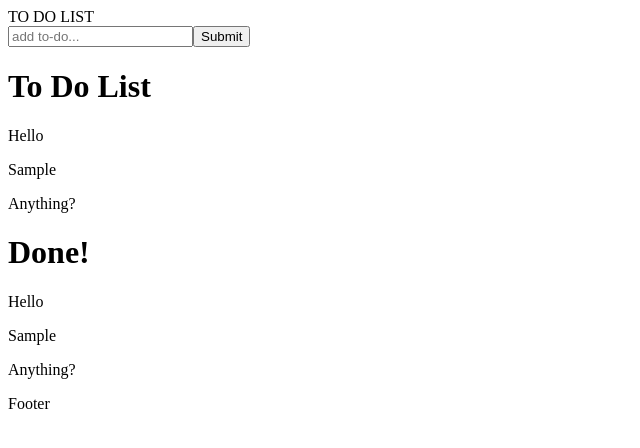
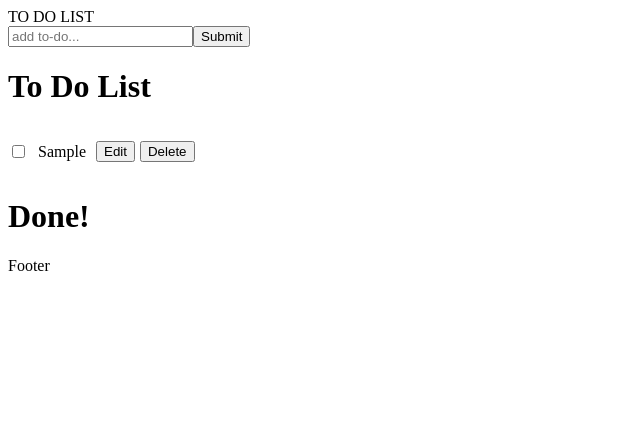
Before and after one commit to anjaliruth/typescript-todo, a React (Vite) app in the folder todo-app/: page / in a window 1280 px wide. Both pictures are taken after typing "Sample" into the empty fields and a click on the button "Submit". Shown: the top 448 px of the page, without its empty margins (0-640 px from the left). Built offline with nearby package versions, Linux system fonts and the light colour scheme.

Commit message:
tasks can be checked now

```diff
--- a/todo-app/package.json
+++ b/todo-app/package.json
@@ -11,7 +11,8 @@
   },
   "dependencies": {
     "react": "^18.2.0",
-    "react-dom": "^18.2.0"
+    "react-dom": "^18.2.0",
+    "uuidv4": "^6.2.13"
   },
   "devDependencies": {
     "@types/react": "^18.2.15",
--- a/todo-app/src/App.css
+++ b/todo-app/src/App.css
@@ -0,0 +1,10 @@
+.todo-item{
+  display: flex;
+  align-items: center;
+  gap: 10px
+}
+
+.todo-item-buttons{
+  display: flex;
+  gap: 5px;
+}
--- a/todo-app/src/App.tsx
+++ b/todo-app/src/App.tsx
@@ -1,6 +1,8 @@
 import { useState } from 'react'
 
 import "./App.css";
+import { v4 as uuidv4 } from 'uuid';
+
 
 import InputArea from "./components/InputArea";
 import ToDoListContainer from './components/ToDoListContainer';
@@ -8,6 +10,7 @@ import Header from './components/Header';
 import Footer from './components/Footer';
 
 export type ToDo = {
+  id: string,
 task: string,
 done: boolean
 }
@@ -16,15 +19,25 @@ function App() {
   // console.log(toDoItems)
 
   function addToList(inputField: string) {
-    setToDoItems([...toDoItems, {task: inputField, done: false}])
+    setToDoItems([...toDoItems, { id: uuidv4(), task: inputField, done: false}])
+  }
 
+
+  function markAsDone(id: string){
+    const updatedToDoList = toDoItems.map((toDoItem)=> {
+      if (toDoItem.id === id) {
+        return {...toDoItem, done: true}
+      }
+      return toDoItem
+  })
+    setToDoItems(updatedToDoList)
   }
   return (
     <>
       <div className="">
         <Header/>
         <InputArea addToList={addToList}/>
-        <ToDoListContainer toDoItems={toDoItems}/>
+        <ToDoListContainer toDoItems={toDoItems} markAsDone={markAsDone}/>
         <Footer />
       </div>
     </>
--- a/todo-app/src/components/ToDoItemsArea.tsx
+++ b/todo-app/src/components/ToDoItemsArea.tsx
@@ -1,19 +1,22 @@
-import React from 'react'
+
 // import ToDoItem from './ToDoItem'
-import { ToDoListContainerProps } from './ToDoListContainer'
+import { ToDoListContainerProps } from "./ToDoListContainer";
 
-export default function ToDoItemsArea({toDoItems}: ToDoListContainerProps) {
-    console.log(toDoItems, 'in area')
+export default function ToDoItemsArea({ toDoItems, markAsDone }: ToDoListContainerProps) {
+  console.log(toDoItems, "in area");
   return (
     <>
-    Hello
-    {toDoItems.map((toDo)=> (
-        <>
-        <p>{toDo.task}</p>
-        <p>Anything?</p>
-        </>
+      {toDoItems.map((toDo, i) => (
+        <div key={i} className="todo-item">
+          <input type="checkbox" onChange={()=> markAsDone(toDo.id)}/>
+          <p>{toDo.task}</p>
+          <div className="todo-item-buttons">
+            <button>Edit</button>
+            <button>Delete</button>
+          </div>
+        </div>
         // <ToDoItem toDoItems={toDoItems}/>
-    ))}
+      ))}
     </>
-  )
+  );
 }
--- a/todo-app/src/components/ToDoListContainer.tsx
+++ b/todo-app/src/components/ToDoListContainer.tsx
@@ -4,19 +4,24 @@ import { ToDo } from '../App'
 
 export type ToDoListContainerProps = {
     toDoItems: ToDo[]
+    markAsDone: (inputField:string) => void
 }
 
-export default function ToDoListContainer({toDoItems}: ToDoListContainerProps) {
+export default function ToDoListContainer({toDoItems, markAsDone}: ToDoListContainerProps) {
     // console.log(toDoItems, 'in container')
+
+    const unDoneTasks = toDoItems.filter((toDo)=> !toDo.done)
+    const doneTasks = toDoItems.filter((toDo)=> toDo.done)
   return (
     <>
         <div>
             <h1>To Do List</h1>
-            <ToDoItemsArea toDoItems={toDoItems}/>
+
+            <ToDoItemsArea toDoItems={unDoneTasks} markAsDone={markAsDone}/>
         </div>
         <div>
             <h1>Done!</h1>
-            <ToDoItemsArea toDoItems={toDoItems}/>
+            <ToDoItemsArea toDoItems={doneTasks} markAsDone={markAsDone}/>
         </div>
     </>
   )
```
Also changed, not shown: 1 other file (tests, documents, lock files or other folders).
